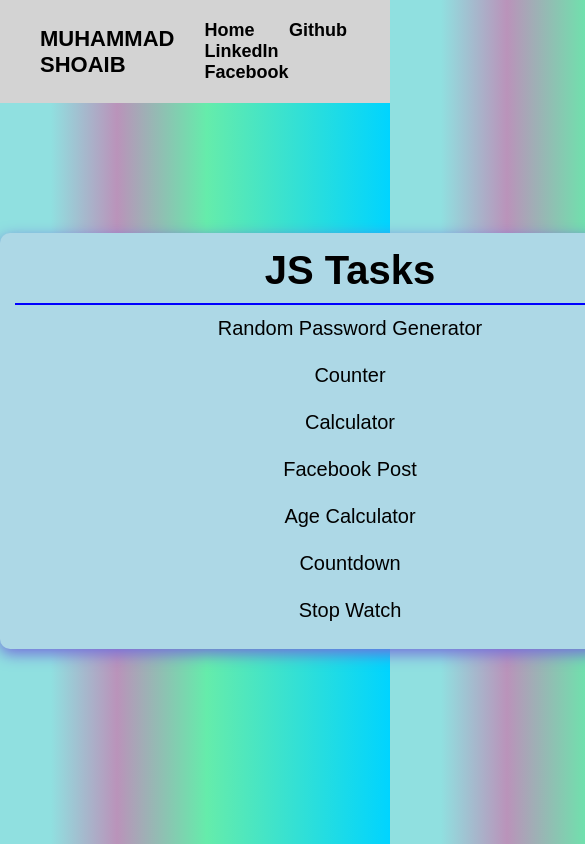
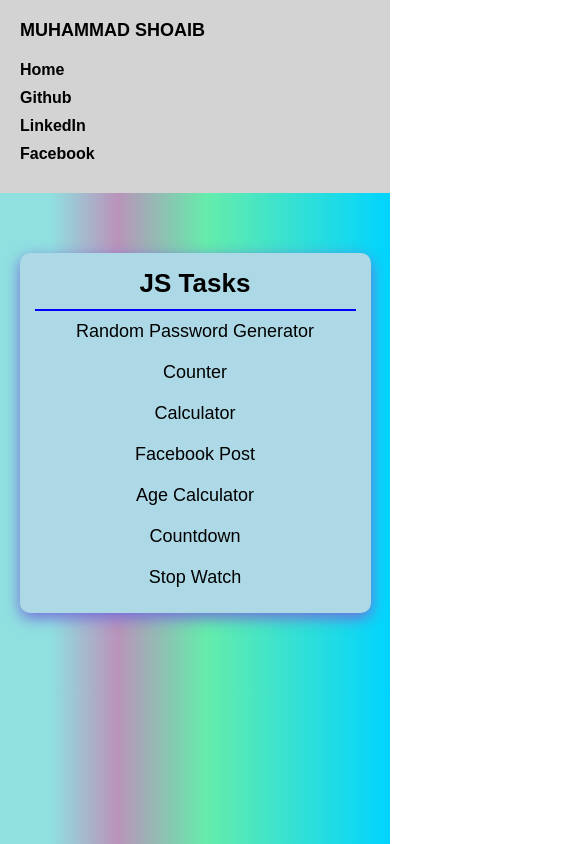
Before and after one commit to shoby056/My-JS-Tasks, a plain HTML site: page Main/index.html in a window 390 px wide. Shown: the top 844 px of the page, 585 px wide, since content can reach past the window. Drawn offline with Linux system fonts and the light colour scheme.

Commit message:
Update style.css

```diff
--- a/Main/style.css
+++ b/Main/style.css
@@ -77,3 +77,70 @@ a {
 a:hover {
   color: blue;
 }
+
+/* ===== Responsive Design ===== */
+
+/* Medium devices (tablets, 768px and up) */
+@media (max-width: 768px) {
+  .navbar {
+    flex-direction: column;
+    align-items: flex-start;
+    padding: 20px;
+  }
+
+  .ul-list {
+    padding-top: 10px;
+    width: 100%;
+  }
+
+  .nav-li {
+    display: block;
+    margin: 10px 0;
+  }
+
+  .card {
+    width: 90%;
+    margin: 80px auto;
+    padding: 20px;
+  }
+
+  h1 {
+    font-size: 32px;
+  }
+
+  .list-items {
+    font-size: 18px;
+  }
+
+  .list-items > li {
+    padding: 10px 0;
+  }
+}
+
+/* Small devices (phones, 480px and down) */
+@media (max-width: 480px) {
+  .logo {
+    font-size: 18px;
+  }
+
+  .nav-li > a {
+    font-size: 16px;
+  }
+
+  .card {
+    margin-top: 60px;
+    padding: 15px;
+  }
+
+  h1 {
+    font-size: 26px;
+  }
+
+  .list-items {
+    font-size: 16px;
+  }
+
+  a {
+    font-size: 18px;
+  }
+}
```
